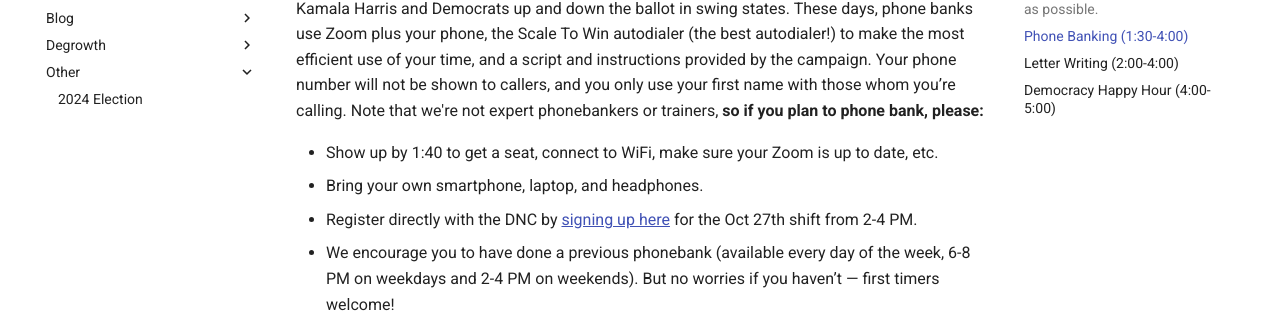
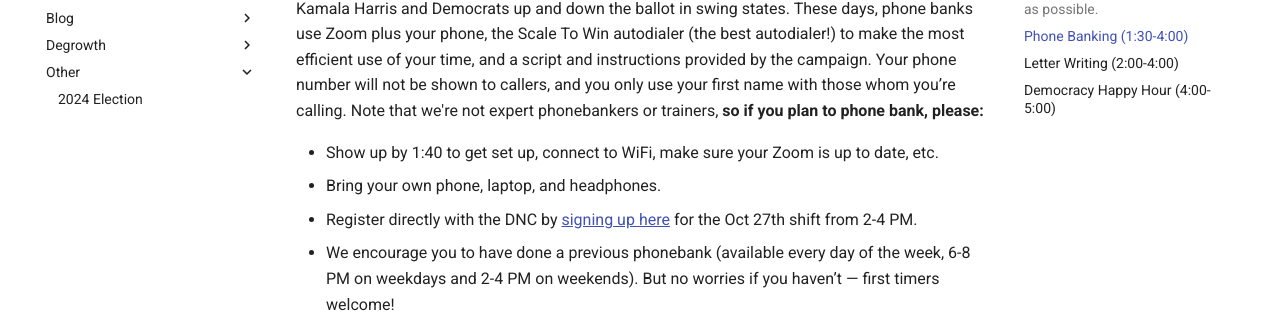
Before and after one commit to sethschori/sethschori.github.io, an MkDocs documentation site: the page built from docs/other/do-something.md, in a window 1280 px wide and 900 px high, scrolled down 1031 px. Shown: the part 117-445 px from the top of the window. Built offline with MkDocs 1.6.1 and Material for MkDocs 9.7.7, drawn with Linux system fonts in a browser that asks for light colours.

Commit message:
vault backup: 2024-10-16 09:19:31

```diff
--- a/docs/other/do-something.md
+++ b/docs/other/do-something.md
@@ -14,8 +14,8 @@ We need an estimate of the participants by Friday Oct 25th to have enough materi
 ## **Phone Banking** (1:30-4:00)
 We will join a phone bank hosted by the Democratic National Committee to make calls for Kamala Harris and Democrats up and down the ballot in swing states. These days, phone banks use Zoom plus your phone, the Scale To Win autodialer (the best autodialer!) to make the most efficient use of your time, and a script and instructions provided by the campaign. Your phone number will not be shown to callers, and you only use your first name with those whom you’re calling. Note that we're not expert phonebankers or trainers, **so if you plan to phone bank, please:**
 
-- Show up by 1:40 to get a seat, connect to WiFi, make sure your Zoom is up to date, etc.
-- Bring your own smartphone, laptop, and headphones.
+- Show up by 1:40 to get set up, connect to WiFi, make sure your Zoom is up to date, etc.
+- Bring your own phone, laptop, and headphones.
 - Register directly with the DNC by [signing up here](https://events.democrats.org/event/569897/) for the Oct 27th shift from 2-4 PM.
 - We encourage you to have done a previous phonebank (available every day of the week, 6-8 PM on weekdays and 2-4 PM on weekends). But no worries if you haven’t — first timers welcome!
 - If Sunday the 27th is your first phonebank, there _will_ be an on online training over Zoom at 2:00 from the DNC that will take about 45 minutes.
```
